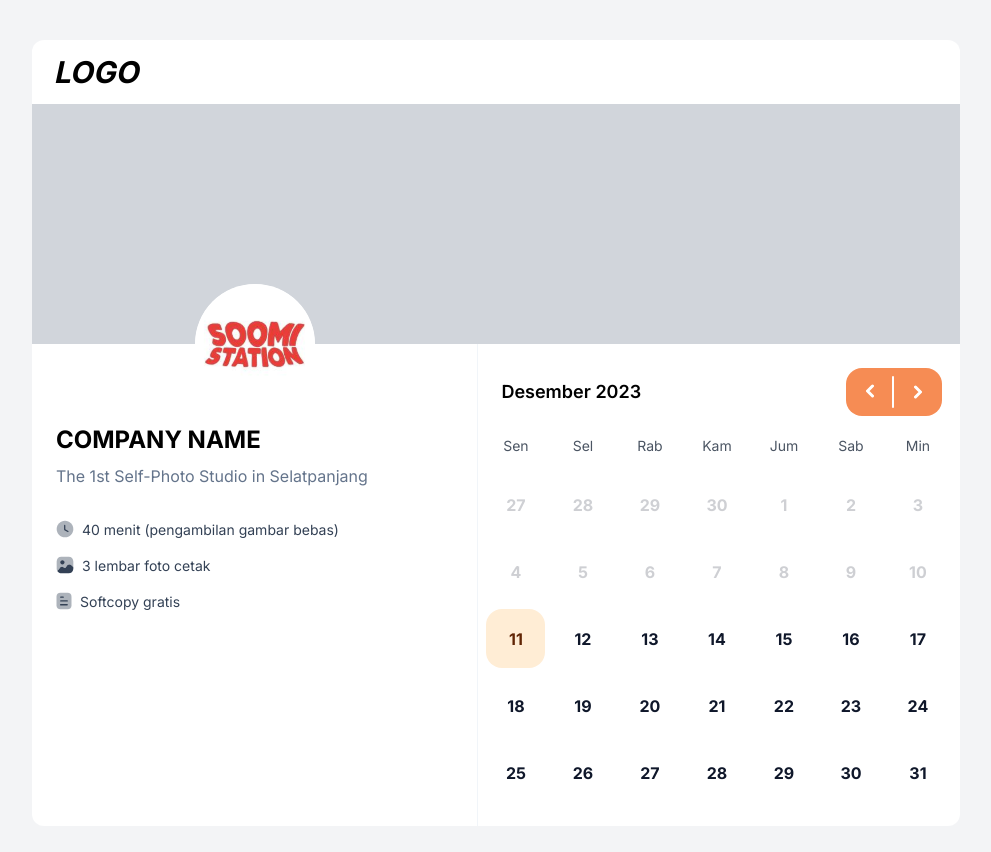
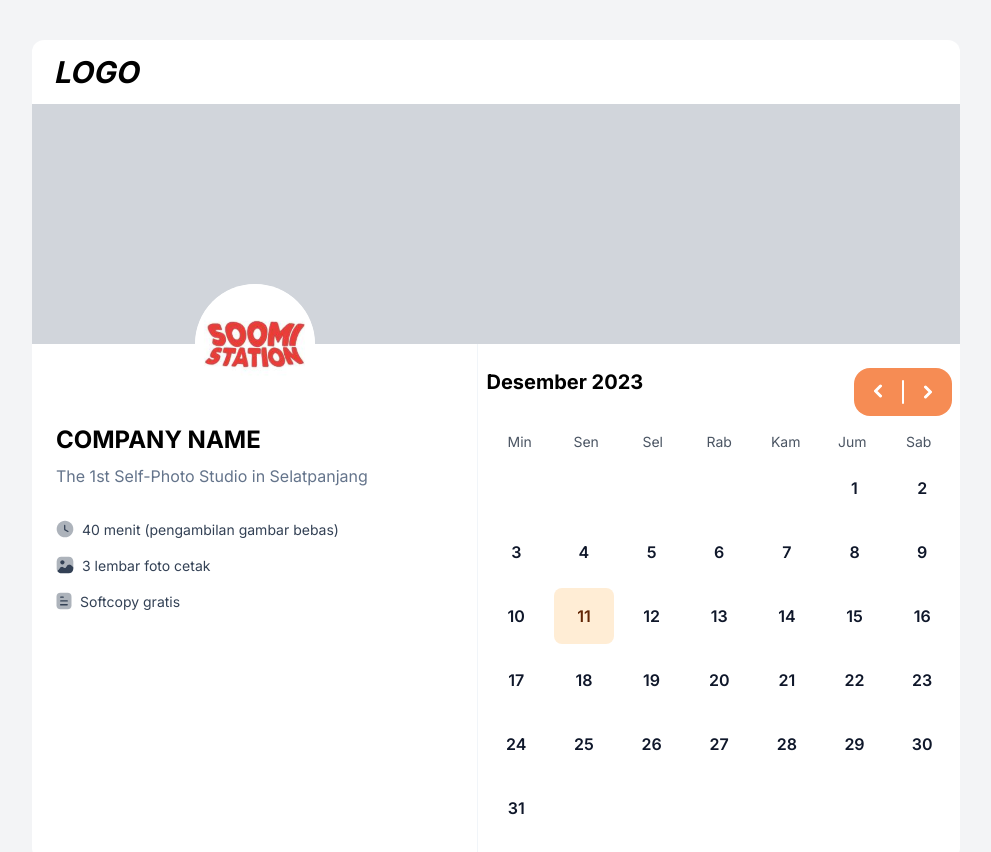
Before and after one commit to crendyyy/Photobox, a React (Vite) app: page / in a window 1280 px wide. Shown: the top 852 px of the page, without its empty margins (144-1135 px from the left). Built offline with nearby package versions, Linux system fonts and the light colour scheme.

Commit message:
update some

```diff
--- a/src/Styles/calendar.css
+++ b/src/Styles/calendar.css
@@ -27,7 +27,6 @@
 }
 
 .cells {
-  display: grid;
   grid-template-columns: repeat(7, 1fr);
 }
 
@@ -36,7 +35,3 @@
   padding: 10px;
   border: 1px solid #ccc;
 }
-
-.empty-cell {
-  visibility: hidden;
-}
--- a/src/compenents/forms/CalendarCustom.jsx
+++ b/src/compenents/forms/CalendarCustom.jsx
@@ -1,4 +1,6 @@
 import React, { useState } from 'react'
+import CalendarChevron from '../../assets/icons/ChevronCalendar'
+import RightIcon from '../../assets/icons/RightChevron'
 
 const CalendarCustom = () => {
   const daysOfWeek = ['Min', 'Sen', 'Sel', 'Rab', 'Kam', 'Jum', 'Sab']
@@ -6,25 +8,38 @@ const CalendarCustom = () => {
 
   const renderHeader = () => {
     return (
-      <div className='flex justify-between'>
+      <div className='flex justify-between mb-4'>
         <h2>{getFormattedMonth()}</h2>
-        <div className='flex gap-2'>
-          <button className='flex w-6 h-6' onClick={prevMonth}>{'<'}</button>
-          <button className='flex w-6 h-6' onClick={nextMonth}>{'>'}</button>
+        <div className='flex'>
+          <button
+            className='flex items-center justify-center w-12 h-12 text-white rounded-l-2xl bg-primary'
+            onClick={prevMonth}
+          >
+            {<CalendarChevron />}
+          </button>
+          <div className='flex items-center h-12 bg-primary'>
+            <div className='w-[2px] h-6 rounded-full bg-white'>{''}</div>
+          </div>
+          <button
+            className='flex items-center justify-center w-12 h-12 text-white rounded-r-2xl bg-primary'
+            onClick={nextMonth}
+          >
+            {<RightIcon />}
+          </button>
         </div>
       </div>
     )
   }
-
   const renderDays = () => {
     return daysOfWeek.map((day, index) => (
-      <div className='day' key={index}>
+      <div className='flex-1 mb-2 text-center text-[#4b5563] text-sm' key={index}>
         {day}
       </div>
     ))
   }
 
   const renderCells = () => {
+    const today = new Date()
     const firstDayOfMonth = new Date(currentMonth.getFullYear(), currentMonth.getMonth(), 1)
     const lastDayOfMonth = new Date(currentMonth.getFullYear(), currentMonth.getMonth() + 1, 0)
     const startOfWeek = firstDayOfMonth.getDay()
@@ -34,17 +49,23 @@ const CalendarCustom = () => {
     let currentDay = 1
     for (let i = 0; i < 6; i++) {
       for (let j = 0; j < 7; j++) {
+        const isToday = currentDay === today.getDate() && currentMonth.getMonth() === today.getMonth()
         if (i === 0 && j < startOfWeek) {
-          cells.push(<div key={`${i}-${j}`} className='empty-cell'></div>)
+          cells.push(<div key={`${i}-${j}`} className='visible'></div>)
         } else if (currentDay <= endOfWeek) {
           cells.push(
-            <div key={`${i}-${j}`} className='cell hover:bg-primary'>
+            <div
+              key={`${i}-${j}`}
+              className={`p-4 text-center rounded-lg hover:text-white hover:bg-primary ${
+                isToday ? 'bg-primary-light text-primary-dark' : ''
+              }`}
+            >
               {currentDay}
             </div>,
           )
           currentDay++
         } else {
-          cells.push(<div key={`${i}-${j}`} className='empty-cell'></div>)
+          cells.push(<div key={`${i}-${j}`} className='hidden'></div>)
         }
       }
     }
@@ -66,10 +87,10 @@ const CalendarCustom = () => {
   }
 
   return (
-    <div className='calendar'>
+    <div className='overflow-hidden w-[52%] flex border-l border-solid border-[#f1f5f9]  flex-col px-2 py-6'>
       {renderHeader()}
-      <div className='days'>{renderDays()}</div>
-      <div className='cells'>{renderCells()}</div>
+      <div className='flex'>{renderDays()}</div>
+      <div className='grid gap-2 text-base font-semibold text-[#0f172a] cells'>{renderCells()}</div>
     </div>
   )
 }
--- a/src/routes/Home.jsx
+++ b/src/routes/Home.jsx
@@ -175,17 +175,17 @@ const app = () => {
                 handleSession={(session) => handleSession(session)}
               />
             ) : (
-              // <CalendarCustom />
-              <CalendarInput
-                previousSelectedDate={state.previousDate}
-                value={state.selectedDate}
-                onChange={(date) => {
-                  dispatch({ type: 'SET_SELECTED_DATE', payload: date })
-                  dispatch({ type: 'SET_PREVIOUS_DATE', payload: date })
-                }}
-                minDate={0}
-                maxDate={30}
-              />
+              <CalendarCustom />
+              // <CalendarInput
+              //   previousSelectedDate={state.previousDate}
+              //   value={state.selectedDate}
+              //   onChange={(date) => {
+              //     dispatch({ type: 'SET_SELECTED_DATE', payload: date })
+              //     dispatch({ type: 'SET_PREVIOUS_DATE', payload: date })
+              //   }}
+              //   minDate={0}
+              //   maxDate={30}
+              // />
             )}
           </div>
         </div>
```
